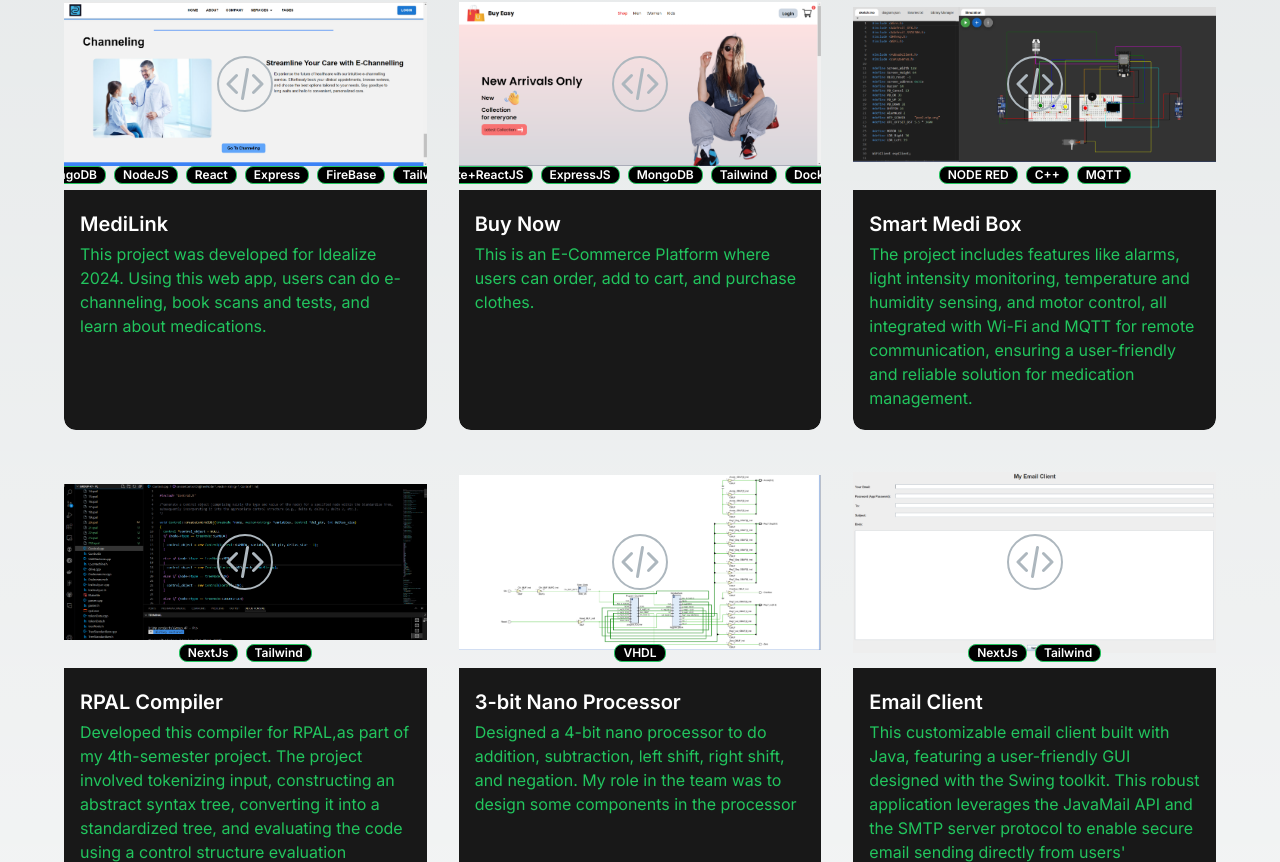
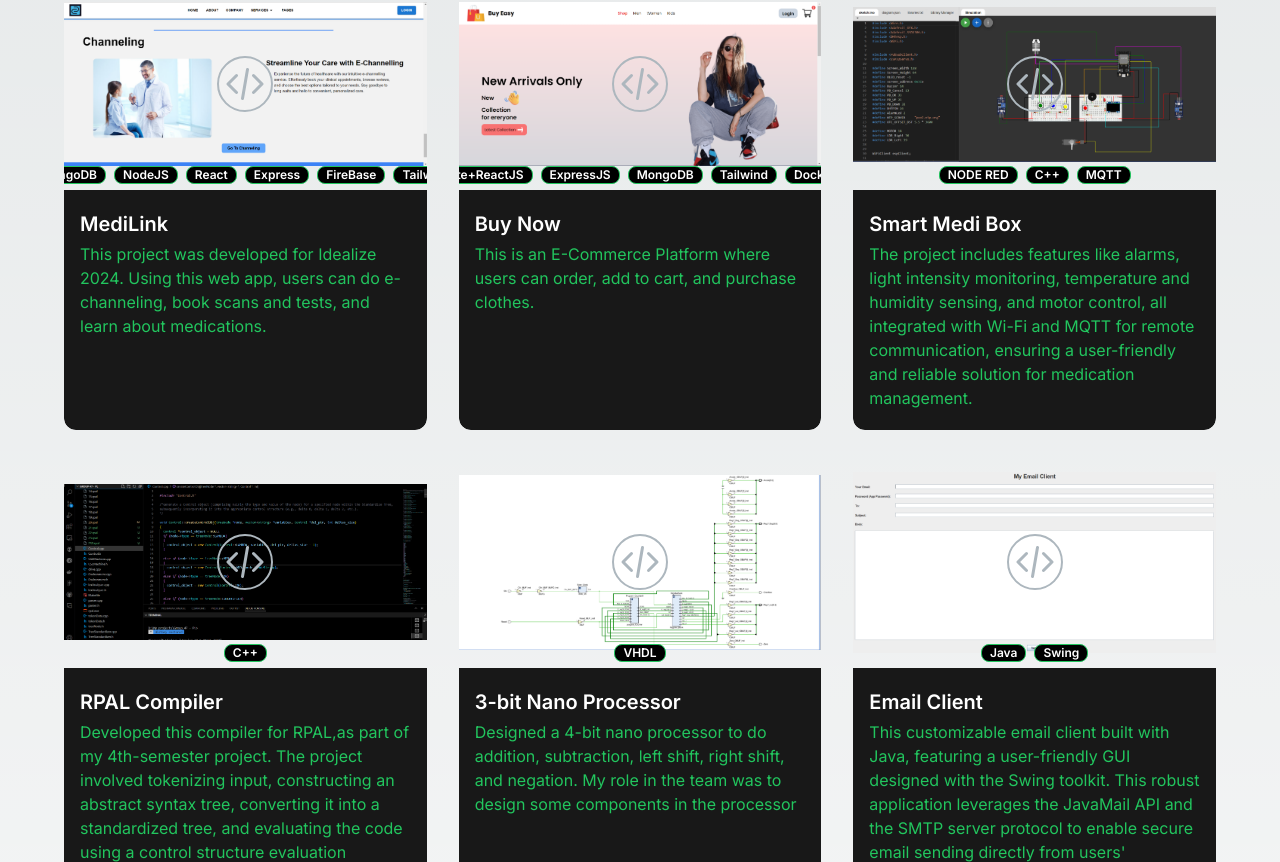
Before and after one commit to SithikaGuruge/Portfolio-My, a Next.js app in the folder my-portfolio/: page / in a window 1280 px wide. Shown: the part 1758-2620 px from the top of the page. Built offline with nearby package versions, Linux system fonts and the light colour scheme.

Commit message:
movie mingle project fixed

```diff
--- a/my-portfolio/src/app/components/Projects.jsx
+++ b/my-portfolio/src/app/components/Projects.jsx
@@ -6,7 +6,7 @@ import TabButtton from "./TabButtton";
 const projects = [
   {
     id: 1,
-    image: "/Projects/Arrival.png",
+    image: "/Projects/MovieMingle.png",
     title: "Movie Mingle",
     description:
       "Developed a comprehensive seat booking system that allows users to reserve seats for movies, submit reviews for both films and theaters, and request refunds. The system also features an integrated chatbot to assist users by providing detailed information about the system and its content.",
@@ -79,7 +79,7 @@ const projects = [
     tag: ["All", "Others"],
     git: "https://github.com/SithikaGuruge/PL_Group_47.git",
     preview: "",
-    tec: ["NextJs", "Tailwind"],
+    tec: ["C++"],
   },
   {
     id: 8,
@@ -101,7 +101,7 @@ const projects = [
     tag: ["All", "Others"],
     git: "https://github.com/SithikaGuruge/Email-Client.git",
     preview: "",
-    tec: ["NextJs", "Tailwind"],
+    tec: ["Java", "Swing"],
   },
 ];
 export default function Projects() {
```
Also changed, not shown: 1 other file (tests, documents, lock files or other folders).
